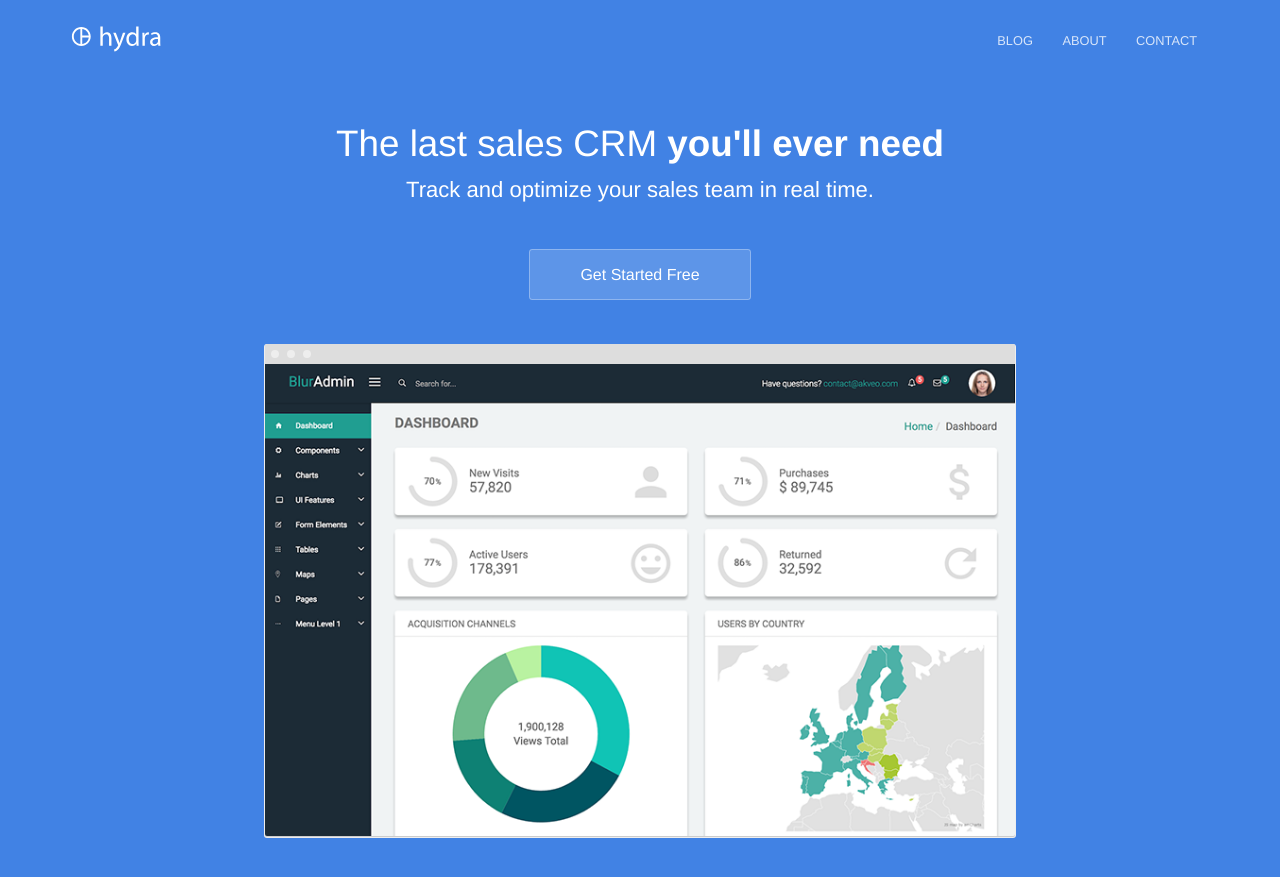
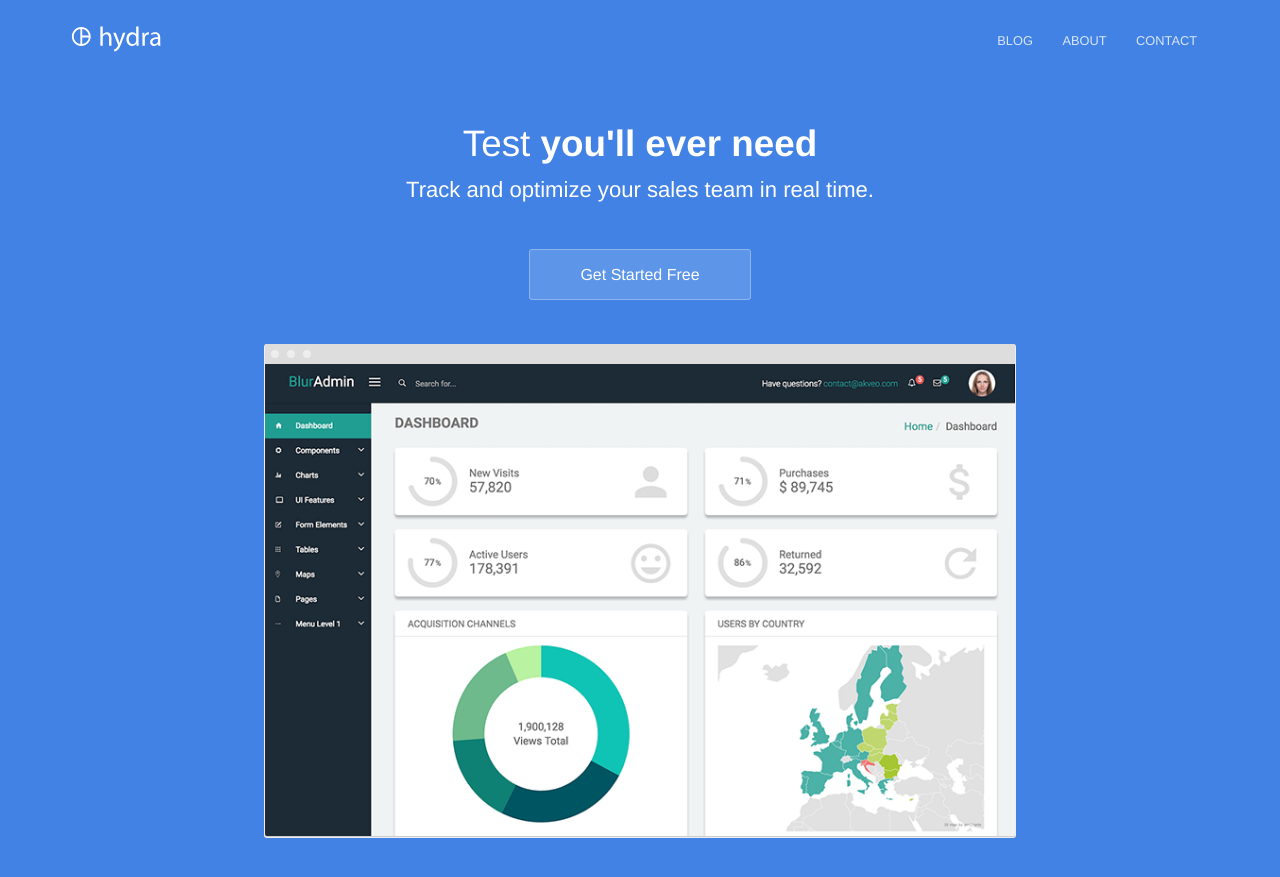
Before and after one commit to dolphin235/web_page, a Jekyll site: the page built from index.html, in a window 1280 px wide and 900 px high. Shown: the top 877 px of the window. Built offline with Jekyll 4.4.1, drawn with Linux system fonts in a browser that asks for light colours.

Commit message:
change text

```diff
--- a/index.html
+++ b/index.html
@@ -4,7 +4,7 @@
 ---
 <section class="hero">
 	<div class="text-container">
-		<h1 class="editable">The last sales CRM <strong>you'll ever need</strong></h1>
+		<h1 class="editable">Test <strong>you'll ever need</strong></h1>
 		<p class="subtext editable">Track and optimize your sales team in real time.</p>
 		<div class="cta button alt"><a href="{{ site.baseurl }}/contact/">Get Started Free</a></div>
 		<div>
```
